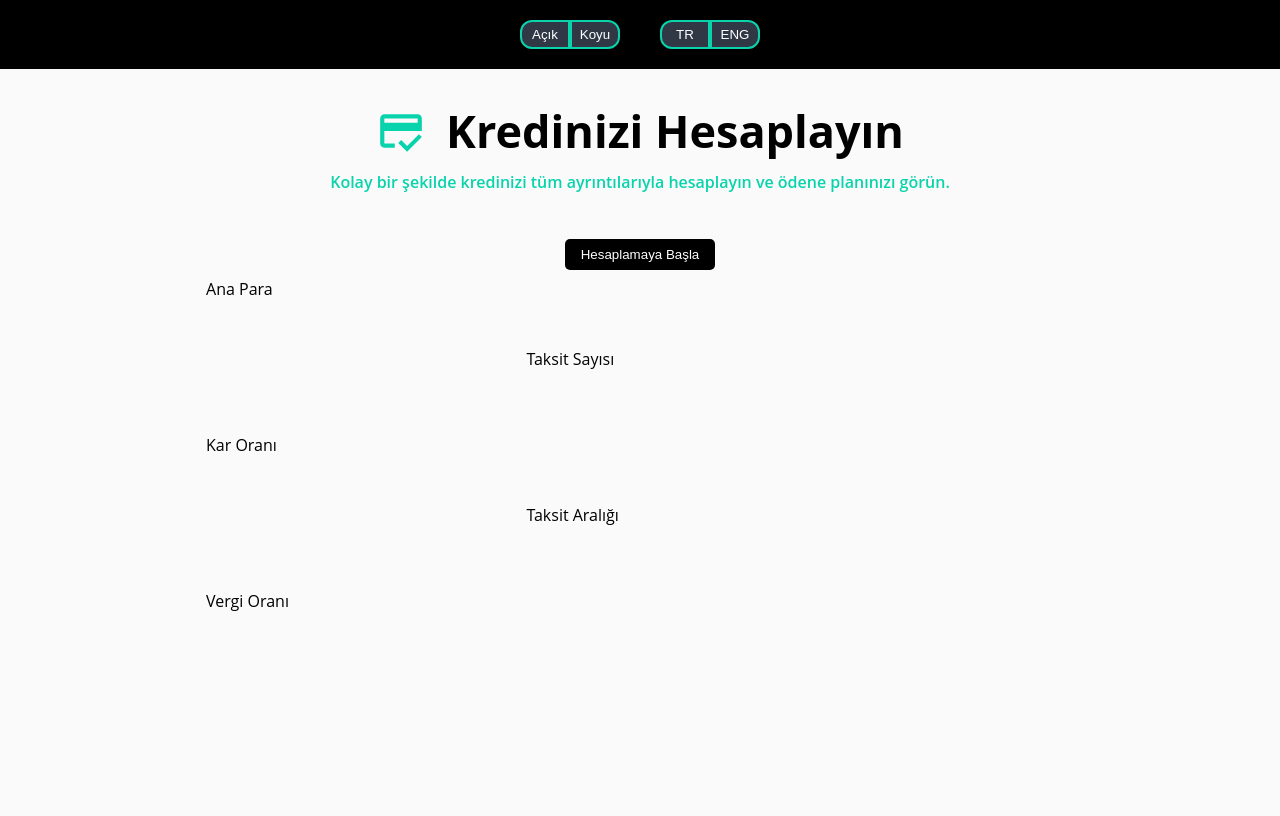
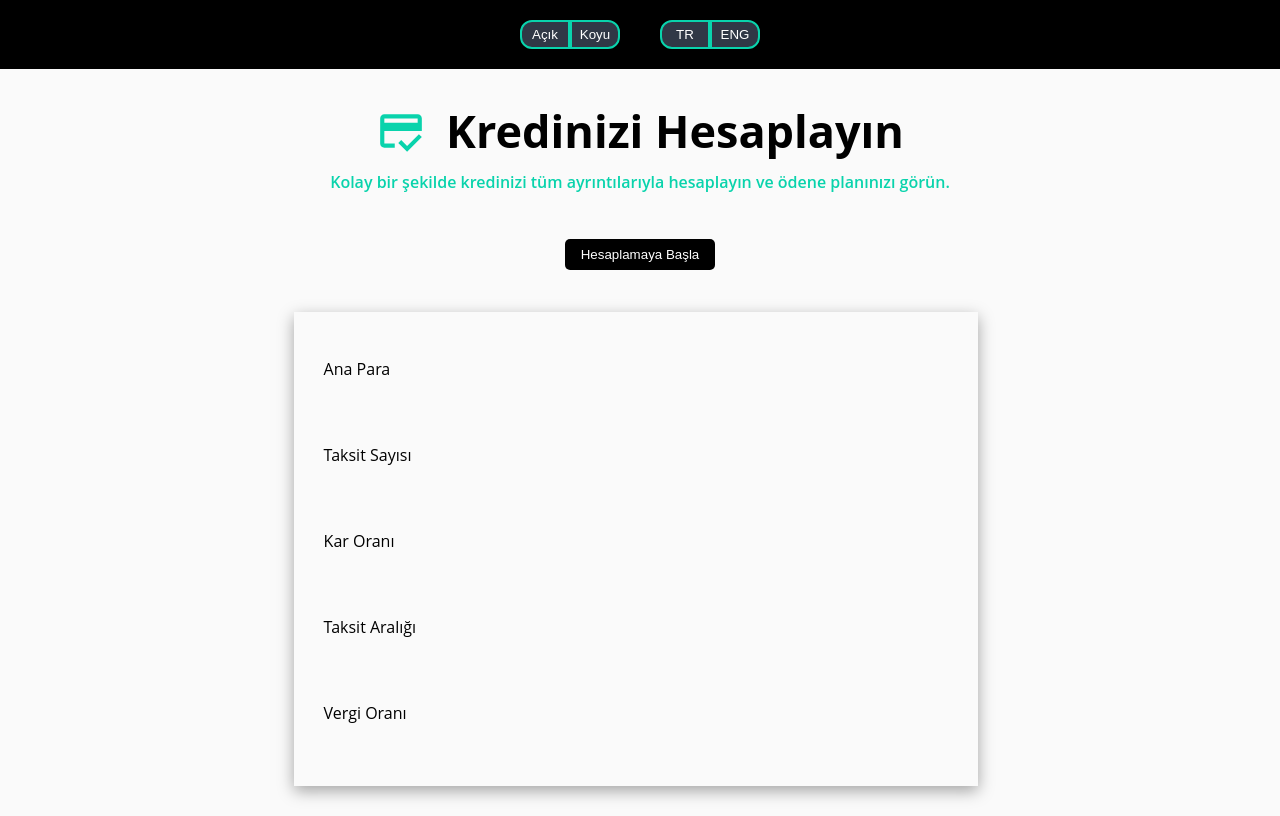
Before and after one commit to hkankyilmaz/fimple-credit-calculater, a React (Create React App) app: page / in a window 1280 px wide. Built offline with nearby package versions, Linux system fonts and the light colour scheme.

Commit message:
input area is arranged [starbucks]

```diff
--- a/src/components/home/index.tsx
+++ b/src/components/home/index.tsx
@@ -22,7 +22,15 @@ function Home() {
             <button> {text.home.startButton} </button>
           </Grid>
         </Grid>
-        <Grid container spacing={1}>
+        <Grid
+          container
+          spacing={1}
+          style={{
+            display: "flex",
+            justifyContent: "center",
+            alignItems: "center",
+          }}
+        >
           <UserInput />
         </Grid>
       </StyledDiv>
--- a/src/components/home/userInput/index.tsx
+++ b/src/components/home/userInput/index.tsx
@@ -2,40 +2,49 @@ import React, { useContext } from "react";
 import LanguageContext from "../../../store/languageContext";
 import IThemeContext from "../../../store/themeContext";
 import Grid from "@mui/material/Grid";
+import { StyledForm } from "./styled";
 
 function UserInput() {
   const { text } = useContext(LanguageContext);
   const { Itheme } = useContext(IThemeContext);
   return (
-    <form>
-      <Grid container spacing={2}>
+    <StyledForm Itheme={Itheme}>
+      <Grid
+        container
+        style={{
+          display: "flex",
+          justifyContent: "center",
+          alignItems: "center",
+        }}
+        spacing={2}
+      >
         <Grid item xs={12} md={6}>
           <p> {text.home.principal} </p>
         </Grid>
         <Grid item xs={12} md={6}></Grid>
-        <Grid item xs={12} md={6}></Grid>
+        <Grid item xs={12}></Grid>
         <Grid item xs={12} md={6}>
           <p> {text.home.numOfIns}</p>
         </Grid>
         <Grid item xs={12} md={6}></Grid>
-        <Grid item xs={12} md={6}></Grid>
+        <Grid item xs={12}></Grid>
         <Grid item xs={12} md={6}>
           <p>{text.home.profitRate}</p>
         </Grid>
         <Grid item xs={12} md={6}></Grid>
-        <Grid item xs={12} md={6}></Grid>
+        <Grid item xs={12}></Grid>
         <Grid item xs={12} md={6}>
           <p>{text.home.insInterval}</p>
         </Grid>
         <Grid item xs={12} md={6}></Grid>
-        <Grid item xs={12} md={6}></Grid>
+        <Grid item xs={12}></Grid>
         <Grid item xs={12} md={6}>
           <p>{text.home.taxRate}</p>
         </Grid>
         <Grid item xs={12} md={6}></Grid>
-        <Grid item xs={12} md={6}></Grid>
+        <Grid item xs={12}></Grid>
       </Grid>
-    </form>
+    </StyledForm>
   );
 }
 
--- a/src/components/home/userInput/styled.ts
+++ b/src/components/home/userInput/styled.ts
@@ -1 +1,12 @@
 import styled from "styled-components";
+
+interface IItheme {
+  Itheme: string;
+}
+
+export const StyledForm = styled.div<IItheme>`
+  padding: ${(props) => props.theme.gutters.big};
+  margin-bottom: ${(props) => props.theme.gutters.big};
+  box-shadow: rgba(0, 0, 0, 0.35) 0px 5px 15px;
+  margin-top: ${(props) => props.theme.gutters.largest};
+`;
```
